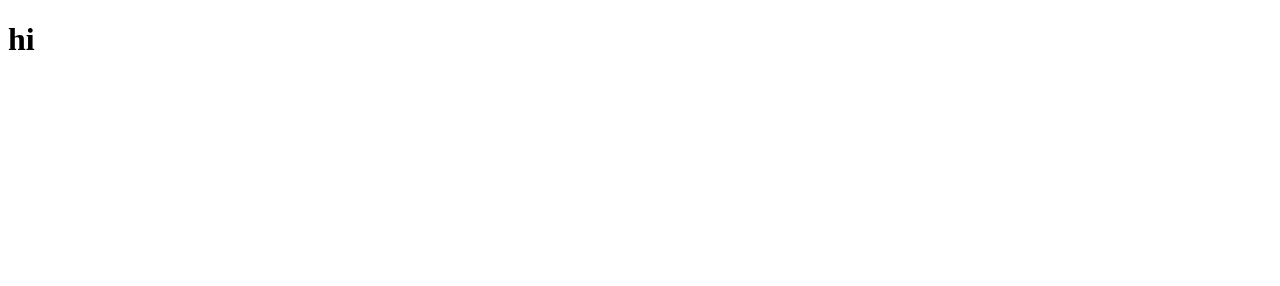
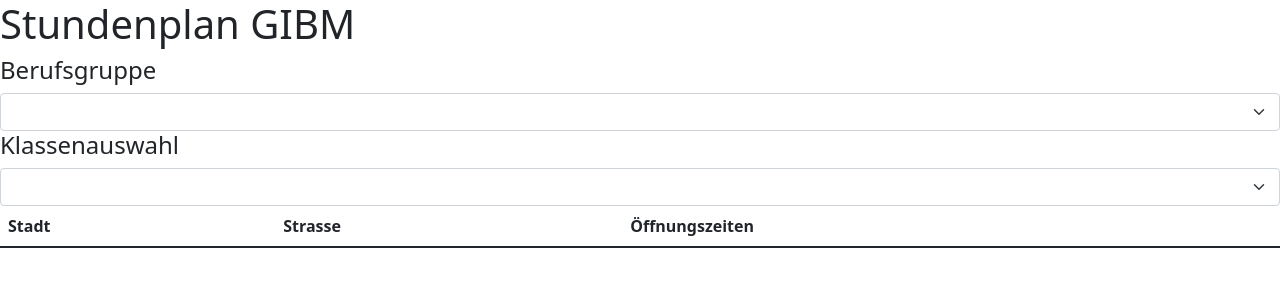
Before and after one commit to WeymuthSam/ProjektModul133, a plain HTML site: page index.html in a window 1280 px wide. Drawn offline with nearby package versions, Linux system fonts and the light colour scheme.

Commit message:
started ui

```diff
--- a/index.html
+++ b/index.html
@@ -4,11 +4,36 @@
     <meta charset="UTF-8">
     <meta http-equiv="X-UA-Compatible" content="IE=edge">
     <meta name="viewport" content="width=device-width, initial-scale=1.0">
+    <link href="https://cdn.jsdelivr.net/npm/bootstrap@5.1.3/dist/css/bootstrap.min.css" rel="stylesheet" integrity="sha384-1BmE4kWBq78iYhFldvKuhfTAU6auU8tT94WrHftjDbrCEXSU1oBoqyl2QvZ6jIW3" crossorigin="anonymous">
     <title>Document</title>
 </head>
 <body>
-    <h1>hi
+    <h1>Stundenplan GIBM</h1>
+    <h4>Berufsgruppe</h4>
+    <div class ='d-flex'>
+        <select class="form-select" aria-label="Default select example" id="Berufsgruppe"></select>
+    </div>
+    <h4>Klassenauswahl</h4>
+    <div class ='d-flex'>
+        <select class="form-select" aria-label="Default select example" id="Klassenauswahl"></select>
+    </div>
 
-    </h1>
+    <table class="table">
+        <thead>
+          <tr>
+            <th scope="col">Stadt</th>
+            <th scope="col">Strasse</th>
+            <th scope="col">Öffnungszeiten</th>
+            </tr>
+        </thead>
+
+
+        <tbody>
+          <tr id= 'tabelle'>
+          </tr>
+        </tbody>
+      </table>
+
+
 </body>
 </html>
```
